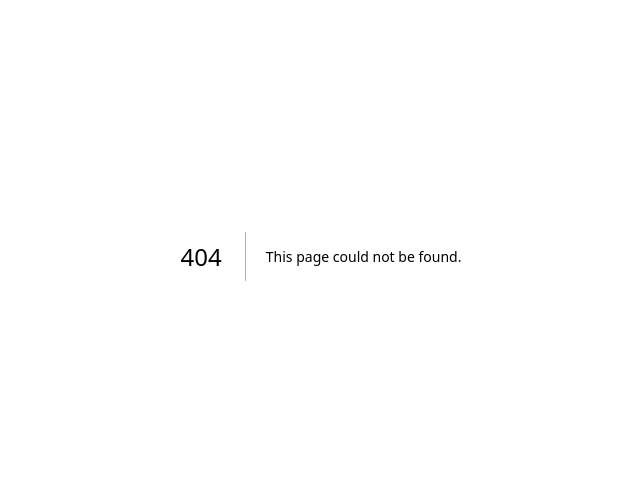
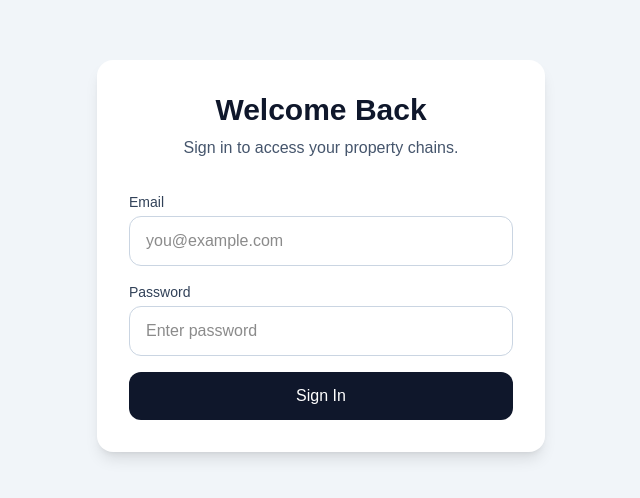
Before and after one commit to darrellbunce-hub/clinkit-app, a Next.js app: page /login in a window 1280 px wide. Before the commit this address had no page. Shown: the part 144-642 px from the top of the page, without its empty margins (319-959 px from the left). Built offline with nearby package versions, Linux system fonts and the light colour scheme.

Commit message:
Added login page UI

```diff
--- /dev/null
+++ b/app/login/page.tsx
@@ -0,0 +1,54 @@
+export default function LoginPage() {
+  return (
+    <main className="min-h-screen flex items-center justify-center bg-slate-100 p-6">
+
+      <div className="w-full max-w-md bg-white rounded-2xl shadow-lg p-8">
+
+        <h1 className="text-3xl font-bold text-slate-900 text-center">
+          Welcome Back
+        </h1>
+
+        <p className="mt-2 text-center text-slate-600">
+          Sign in to access your property chains.
+        </p>
+
+        <form className="mt-8 space-y-4">
+
+          <div>
+            <label className="block text-sm font-medium text-slate-700">
+              Email
+            </label>
+
+            <input
+              type="email"
+              placeholder="you@example.com"
+              className="mt-1 w-full rounded-xl border border-slate-300 px-4 py-3 focus:outline-none focus:ring-2 focus:ring-slate-900"
+            />
+          </div>
+
+          <div>
+            <label className="block text-sm font-medium text-slate-700">
+              Password
+            </label>
+
+            <input
+              type="password"
+              placeholder="Enter password"
+              className="mt-1 w-full rounded-xl border border-slate-300 px-4 py-3 focus:outline-none focus:ring-2 focus:ring-slate-900"
+            />
+          </div>
+
+          <button
+            type="submit"
+            className="w-full bg-slate-900 text-white py-3 rounded-xl hover:bg-slate-700 transition"
+          >
+            Sign In
+          </button>
+
+        </form>
+
+      </div>
+
+    </main>
+  );
+}
```
